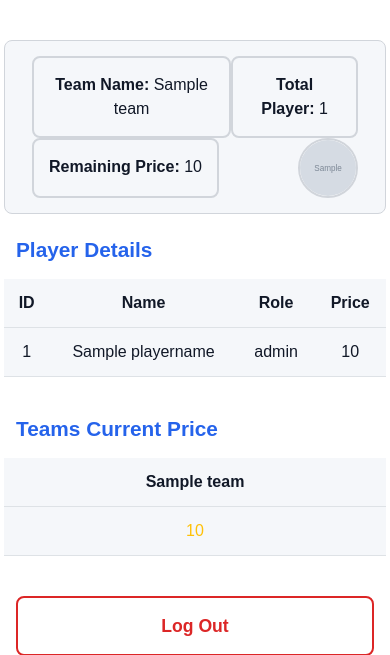
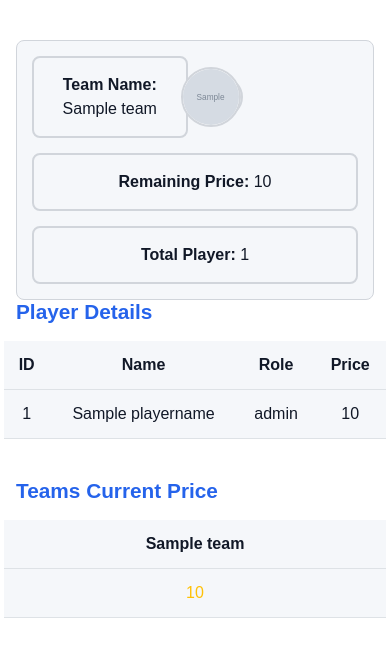
Before and after one commit to humhaisk/MCL_26, a Django app: template mcl_project/templates/teamlist.html in a window 390 px wide. Shown: the part 119-774 px from the top of the page. Run offline with Django 4.2, Linux system fonts and the light colour scheme; the template is opened without the code that fills it: most values are stand-ins (such as "Sample title", 1, 10 or a date in 2020); grey boxes marked "Sample" are stand-in pictures.

Commit message:
final CSS heading Team_List

```diff
--- a/mcl_project/templates/teamlist.html
+++ b/mcl_project/templates/teamlist.html
@@ -1,6 +1,5 @@
 {% extends "base.html" %}
 {% load static %}
-
 {% block titleLink %}
 <title>MCL-Teamlist</title>
 
@@ -84,10 +83,50 @@
     color: var(--primary-bg);
   }
 
+  /* ===== DESKTOP LAYOUT ===== */
+  .team-grid {
+    display: grid;
+    grid-template-columns: auto auto auto 80px;
+    gap: 15px;
+    align-items: center;
+  }
+
+  /* ===== LOGO ===== */
+  .logo-box {
+    display: flex;
+    justify-content: center;
+    align-items: center;
+  }
+
+  /* ===== MOBILE VIEW ===== */
+  @media (max-width: 768px) {
+  }
+
   /* ===== RESPONSIVE ===== */
   @media (max-width: 768px) {
     .points-logo-wrapper {
       flex-direction: column;
+    }
+    .team-grid {
+      grid-template-columns: 1fr 1fr;
+      grid-template-areas:
+        "team logo"
+        "price price"
+        "total total";
+    }
+
+    .team-name {
+      grid-area: team;
+    }
+    .price {
+      grid-area: price;
+    }
+    .total-player {
+      grid-area: total;
+    }
+    .logo-box {
+      grid-area: logo;
+      justify-content: flex-end;
     }
 
     .team-logo-circle {
@@ -97,25 +136,28 @@
   }
 </style>
 {% endblock titleLink %}
-
 {% block main %}
 <main class="container-fluid px-3 px-md-4 py-3">
-
   <!-- HEADER -->
-  <div class="row team-header justify-content-between mb-4">
-    <div class="justify-content-between d-flex">
-      <div class="custom-box d-inline">
+  <div class="team-header">
+    <div class="team-grid">
+      <div class="custom-box team-name">
         <b>Team Name:</b> {{ team.TeamName }}
       </div>
-      <div class="custom-box d-inline">
+
+      <div class="custom-box price"><b>Remaining Price:</b> {{ price_re }}</div>
+
+      <div class="custom-box total-player">
         <b>Total Player:</b> {{ players.count }}
       </div>
+
+      <div class="logo-box">
+        <img
+          src="{{ team.TeamLogo.url }}"
+          class="team-logo-circle"
+          alt="Team Logo"
+        />
       </div>
-    <div class="justify-content-between d-flex">
-      <div class="custom-box d-inline">
-        <b>Remaining Price:</b> {{ price_re }}
-      </div>
-      <img src="{{ team.TeamLogo.url }}" class="team-logo-circle" alt="Team Logo">
     </div>
   </div>
 
@@ -158,33 +200,36 @@
       </thead>
       <tbody>
         <tr>
-            {% for price in price_row %}
-              {% if price < price_re %}
+          {% for price in price_row %} {% if price < price_re %}
           <td class="text-success">{{ price }}</td>
           {% elif price > price_re %}
           <td class="text-danger">{{ price }}</td>
           {% else %}
           <td class="text-warning">{{ price }}</td>
-              {% endif %}
-            {% endfor %}
+          {% endif %} {% endfor %}
         </tr>
       </tbody>
       {% endfor %}
     </table>
   </div>
 
-
   <!-- LOGOUT -->
   <div class="text-center mt-4">
-    <button class="btn btn-control btn-logout-admin"
-      onclick="document.getElementById('logout-form').submit()">
+    <button
+      class="btn btn-control btn-logout-admin"
+      onclick="document.getElementById('logout-form').submit()"
+    >
       Log Out
     </button>
   </div>
 
-  <form id="logout-form" method="post" action="{% url 'logout' %}" style="display:none;">
+  <form
+    id="logout-form"
+    method="post"
+    action="{% url 'logout' %}"
+    style="display: none"
+  >
     {% csrf_token %}
   </form>
-
 </main>
 {% endblock main %}
```
Lines whose indentation alone changed are shown as unchanged.
